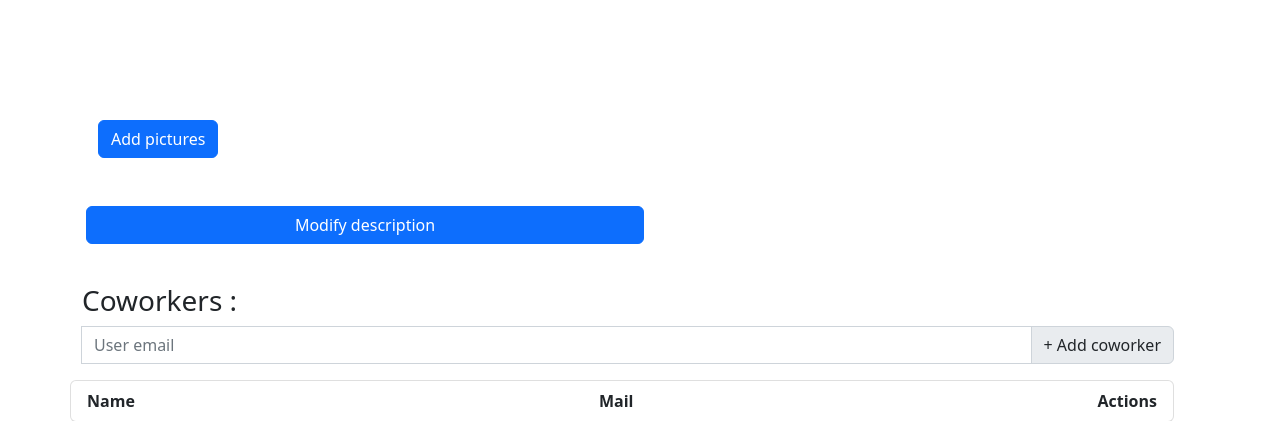
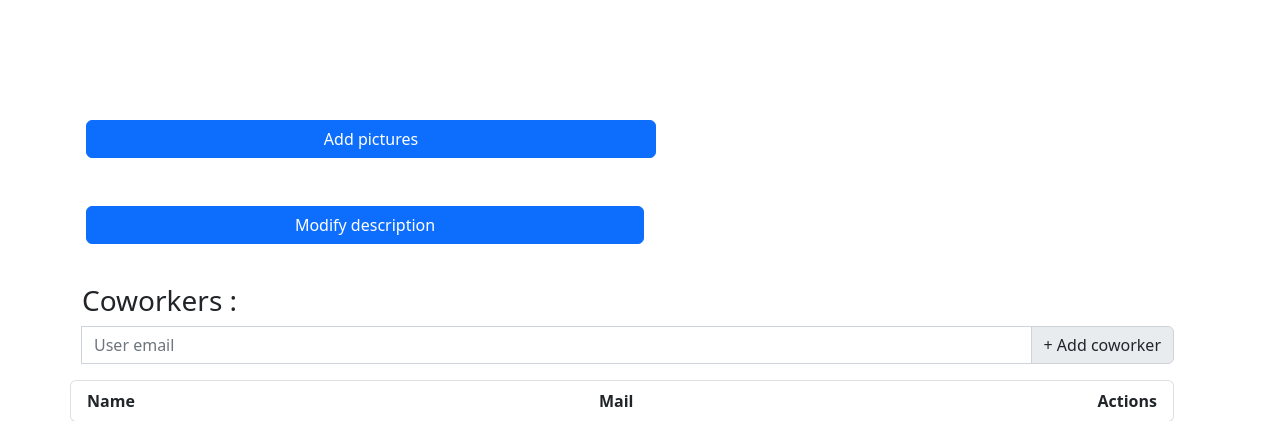
Before and after one commit to UA-TopTable/TopTableStaffAPI, a Python web app: template app/templates/manage_restaurant.html in a window 1280 px wide. Shown: the part 72-493 px from the top of the page. Run offline with Jinja, Linux system fonts and the light colour scheme; the template is opened without the code that fills it, so the values that code supplies are empty; some libraries are stand-ins or nearby versions.

Commit message:
Improving UI

```diff
--- a/app/templates/manage_restaurant.html
+++ b/app/templates/manage_restaurant.html
@@ -57,18 +57,18 @@
                         </div>
                     </div>
                 {% endif %}
+                <div class="row"><div></div>
                     {% if pictures %}
-                    <div class="row"><div>
                             <button class="btn btn-danger"
                                 onclick="deletePicture('{{pictures[0].id}}')">
                                 <i class="bi bi-trash"></i>
                             </button>
-                    </div>
                     {% endif %}
                     <button type="button" class="btn btn-primary ms-3" data-bs-toggle="modal" style="max-width: 50%;"
                         data-bs-target="#uploadModal">
                         Add pictures
                     </button>
+                </div>
             </div>
             <div class="row mt-4">
                 <h3>{{restaurant.name}}</h3>
```
Lines whose indentation alone changed are shown as unchanged.
